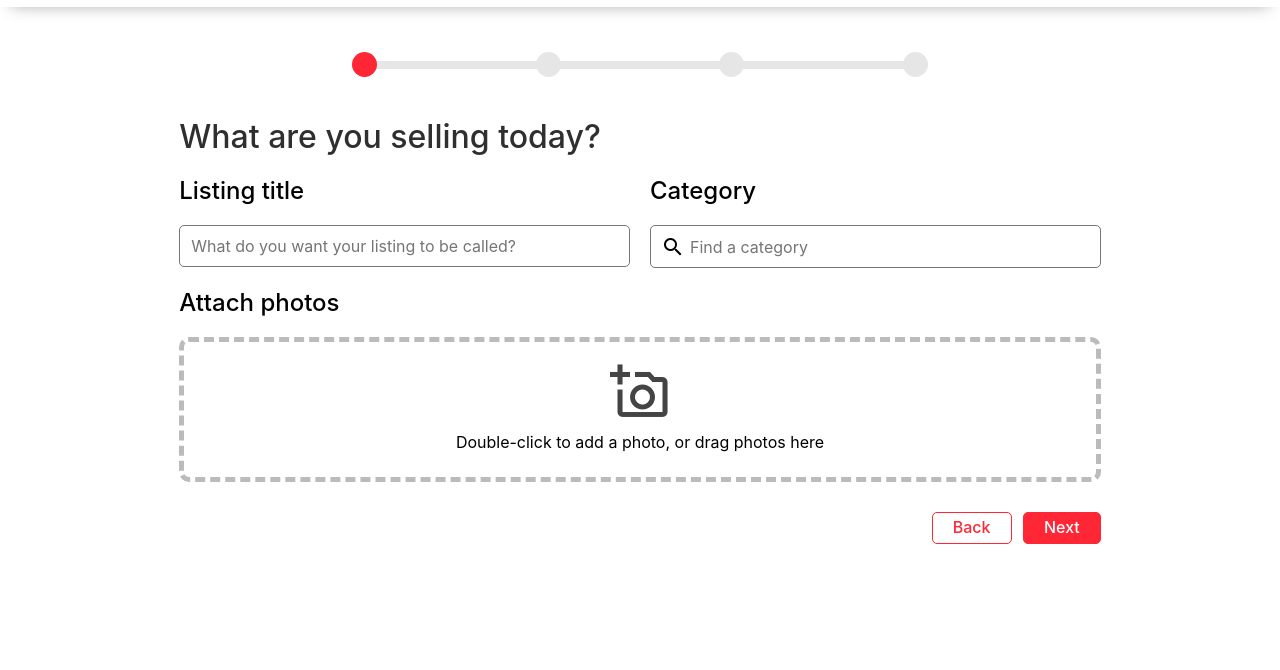
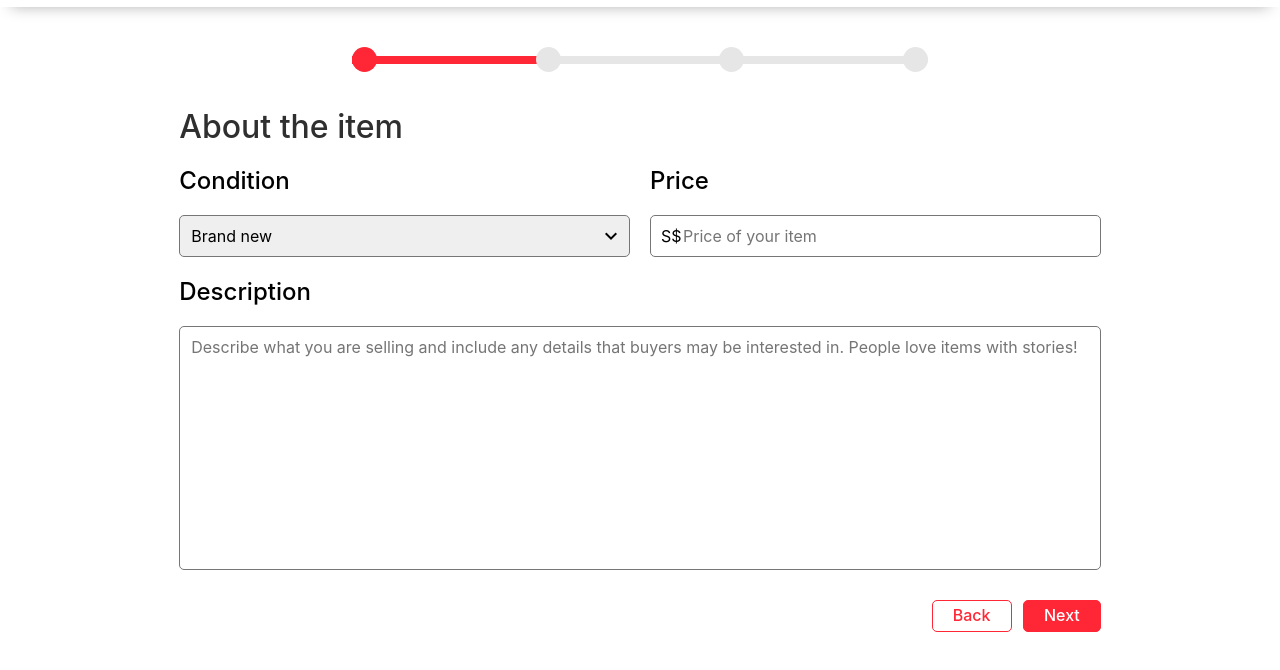
Before and after one commit to TheoLeeCJ/BuildOnASEANTeamMiko, a website: page public/sell.html in a window 1280 px wide. Shown: the part 98-768 px from the top of the page. Drawn offline with Linux system fonts and the light colour scheme.

Commit message:
Sell procedure step 2

```diff
--- a/public/scripts/sell.js
+++ b/public/scripts/sell.js
@@ -0,0 +1,28 @@
+const NUM_STEPS = 4
+// let currentStep = 1;
+
+const showStep = (stepNum) => {
+  for (const stepElem of document.getElementsByClassName("sell-procedure-step")) {
+    stepElem.style.display = "none";
+  }
+  document.getElementById(`sell-procedure-step-${stepNum}`).style.display =
+      "flex";
+
+  const progressBarFiller = document.getElementById("progress-bar-filler");
+  progressBarFiller.style.width = `${(currentStep - 1) / (NUM_STEPS - 1) * 100}%`
+};
+
+let currentStep = 2;
+showStep(currentStep);
+
+document.getElementById("back-button").addEventListener("click", () => {
+  if (currentStep > 1) {
+    showStep(--currentStep);
+  }
+});
+
+document.getElementById("next-button").addEventListener("click", () => {
+  if (currentStep < NUM_STEPS) {
+    showStep(++currentStep);
+  }
+});
--- a/public/sell.html
+++ b/public/sell.html
@@ -58,6 +58,36 @@
         </div>
       </div>
 
+
+      <div id="sell-procedure-step-2" class="sell-procedure-step">
+        <h1>About the item</h1>
+
+        <div class="halves-wrapper">
+          <div class="half">
+            <h2>Condition</h2>
+            <div id="condition-select-wrapper">
+              <select id="item-condition">
+                <option value="1">Brand new</option>
+                <option value="2">Like new</option>
+                <option value="3">Lightly used</option>
+                <option value="4">Well-used</option>
+              </select>
+              <span class="material-icons">expand_more</span>
+            </div>
+          </div>
+          <div class="half">
+            <h2>Price</h2>
+            <div id="price-input-wrapper">
+              <span id="currency">S$</span>
+              <input type="text" id="item-price" placeholder="Price of your item">
+            </div>
+          </div>
+        </div>
+
+        <h2>Description</h2>
+        <textarea id="item-description" placeholder="Describe what you are selling and include any details that buyers may be interested in. People love items with stories!"></textarea>
+      </div>
+
       <div id="sell-procedure-navigation-buttons">
         <button id="back-button"><span>Back</span></button>
         <button id="next-button" class="primary-button"><span>Next</span></button>
--- a/public/styles/sell.css
+++ b/public/styles/sell.css
@@ -12,8 +12,8 @@ main {
   display: flex;
   flex-direction: column;
   align-items: center;
-  /* justify-content: center; */
   flex-grow: 1;
+  padding-bottom: 70px;
 }
 
 h2 {
@@ -25,13 +25,14 @@ h2 {
   flex-direction: column;
   align-items: center;
   width: 80%;
+  height: 100%;
 }
 
 #sell-procedure-progress-indicator {
   position: relative;
   width: 62.5%;
-  margin-top: 15px;
-  margin-bottom: 40px;
+  margin-top: 10px;
+  margin-bottom: 35px;
 }
 
 #progress-markers {
@@ -84,17 +85,25 @@ h2 {
   transform: translateY(-100%);
   background-color: var(--theme-red);
   z-index: 2;
-  transition: width 1.5s ease-in-out;
+  transition: width 1s ease-in-out;
 }
 
 .sell-procedure-step {
+  display: none;
+  /* display: flex; */
+  flex-direction: column;
   width: 100%;
+  height: 100%;
   /* padding: 30px; */
   /* border-radius: 10px; */
 }
 
 .sell-procedure-step h1 {
   margin: 0;
+}
+
+#sell-procedure-step-1 {
+  display: block;
 }
 
 .halves-wrapper {
@@ -107,7 +116,7 @@ h2 {
   flex: 1 0;
 }
 
-.halves-wrapper > .half > input[type="text"] {
+.halves-wrapper > .half input[type="text"] {
   width: 100%;
   padding: 10px 11px;
   font-family: inherit;
@@ -141,8 +150,9 @@ input#listing-category {
 #attach-photos {
   display: flex;
   flex-direction: column;
+  flex-grow: 1;
   align-items: center;
-  margin-top: 10px;
+  /* margin-top: 10px; */
   padding: 20px 20px 25px;
   border: 5px dashed #bbb;
   border-radius: 10px;
@@ -153,6 +163,51 @@ input#listing-category {
   margin-bottom: 10px;
   color: #444;
   font-size: 60px;
+}
+
+#condition-select-wrapper {
+  position: relative;
+}
+
+#item-condition {
+  width: 100%;
+  padding: 10px 11px;
+  border-radius: 5px;
+  font-family: inherit;
+  font-size: 16px;
+  appearance: none;
+}
+
+#item-condition + span.material-icons {
+  position: absolute;
+  top: 50%;
+  transform: translate(calc(-100% - 7px), -50%);
+  pointer-events: none;
+}
+
+#price-input-wrapper {
+  position: relative;
+}
+
+#price-input-wrapper > input[type="text"] {
+  padding-left: 2em;
+}
+
+#currency {
+  position: absolute;
+  top: 50%;
+  transform: translate(11px, calc(-50% - 0.5px));
+}
+
+#item-description {
+  width: 100%;
+  flex-grow: 1;
+  padding: 10px 11px;
+  border-radius: 5px;
+  resize: none;
+  font-family: inherit;
+  font-size: 16px;
+  box-sizing: border-box;
 }
 
 #sell-procedure-navigation-buttons {
```
